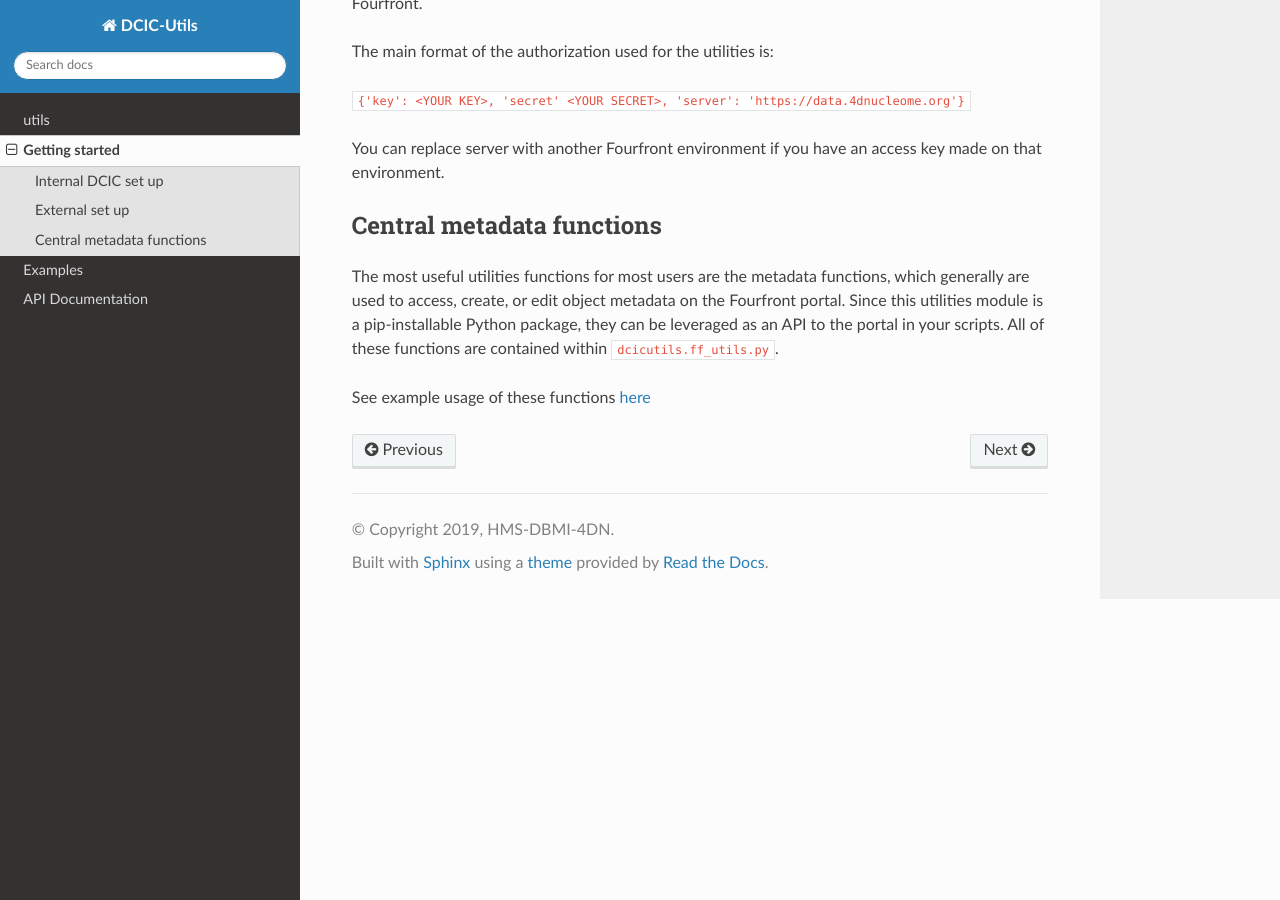
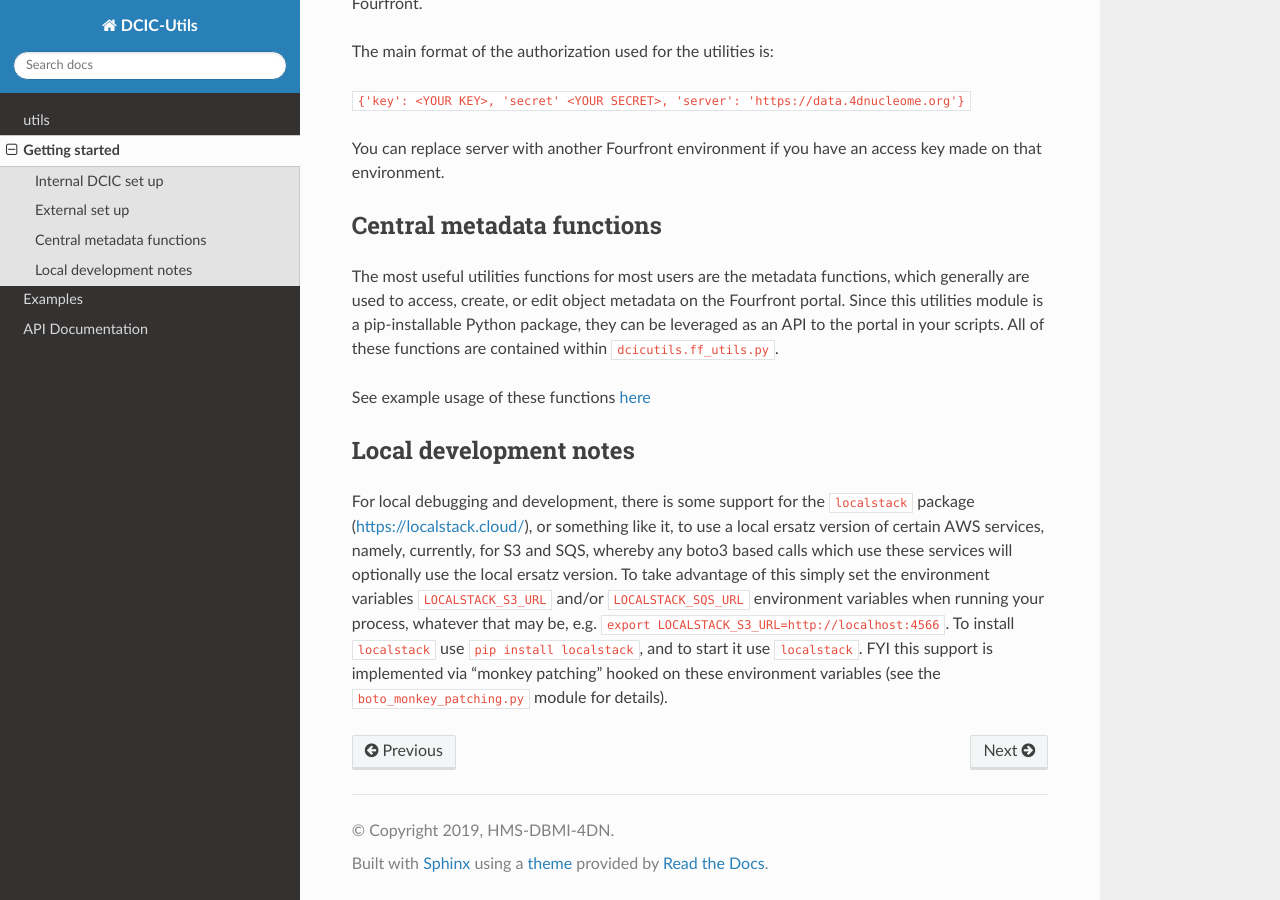
Before and after one commit to 4dn-dcic/utils, a Sphinx documentation site: the page built from docs/source/getting_started.rst, in a window 1280 px wide and 900 px high, scrolled down 788 px. Built offline with Sphinx 7.4.7 and the Read the Docs theme 2.0.0, drawn with Linux system fonts in a browser that asks for light colours.

Commit message:
Added some notes on localstack usage in getting_started.rst and added localstack to dev-dependencies in pyproject.toml.

```diff
--- a/docs/source/getting_started.rst
+++ b/docs/source/getting_started.rst
@@ -30,3 +30,7 @@ Central metadata functions
 The most useful utilities functions for most users are the metadata functions, which generally are used to access, create, or edit object metadata on the Fourfront portal. Since this utilities module is a pip-installable Python package, they can be leveraged as an API to the portal in your scripts. All of these functions are contained within  ``dcicutils.ff_utils.py``.
 
 See example usage of these functions `here <./examples.html#metadata>`_
+
+Local development notes
+^^^^^^^^^^^^^^^^^^^^^^^
+For local debugging and development, there is some support for the ``localstack`` package (https://localstack.cloud/), or something like it, to use a local ersatz version of certain AWS services, namely, currently, for S3 and SQS, whereby any boto3 based calls which use these services will optionally use the local ersatz version. To take advantage of this simply set the environment variables ``LOCALSTACK_S3_URL`` and/or ``LOCALSTACK_SQS_URL`` environment variables when running your process, whatever that may be, e.g. ``export LOCALSTACK_S3_URL=http://localhost:4566``. To install ``localstack`` use ``pip install localstack``, and to start it use ``localstack``. FYI this support is implemented via "monkey patching" hooked on these environment variables (see the ``boto_monkey_patching.py`` module for details).
--- a/pyproject.toml
+++ b/pyproject.toml
@@ -70,6 +70,7 @@ coverage = ">=7.2.3"
 # coveralls = ">=3.3.1"
 flake8 = ">=3.9.2"
 flaky = ">=3.7.0"
+localstack = "^2.1.0"
 pytest = ">=4.5.0"
 pytest-cov = ">=2.7.1"
 pytest-mock = ">=1.11.0"
```
Also changed, not shown: 1 other file.
